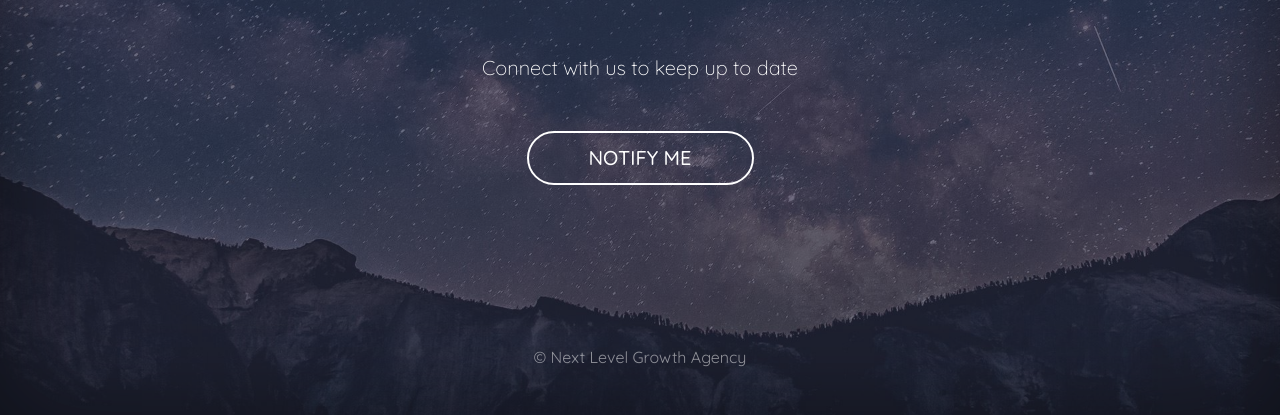
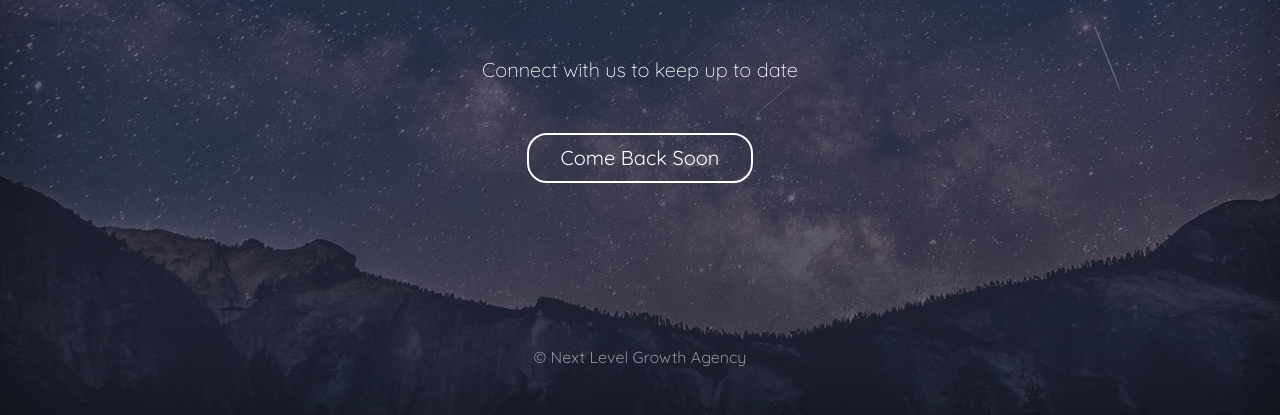
Before and after one commit to nextlevelgrowthagency/http---nextlevelgrowthagency.github.io-, a plain HTML site: page index.html in a window 1280 px wide. Shown: the part 385-800 px from the top of the page. Drawn offline with nearby package versions, Linux system fonts and the light colour scheme.

Commit message:
Update index.html

```diff
--- a/index.html
+++ b/index.html
@@ -27,7 +27,7 @@
       </div><br>      <div class="inner cover">
         <h1 class="cover-heading">Next Level Growth Agency</h1>
         <p class="lead cover-copy">Connect with us to keep up to date</p>
-        <p class="lead"><button type="button" class="btn btn-lg btn-default btn-notify" data-toggle="modal" data-target="#subscribeModal">Notify Me</button></p>
+        <p class="lead"><button type="button" class="btn btn-lg btn-default" href="mailto:contact@nextlevelgrowthagency.com">Come Back Soon</button></p>
       </div>
       <div class="mastfoot">
         <div class="inner">
```
